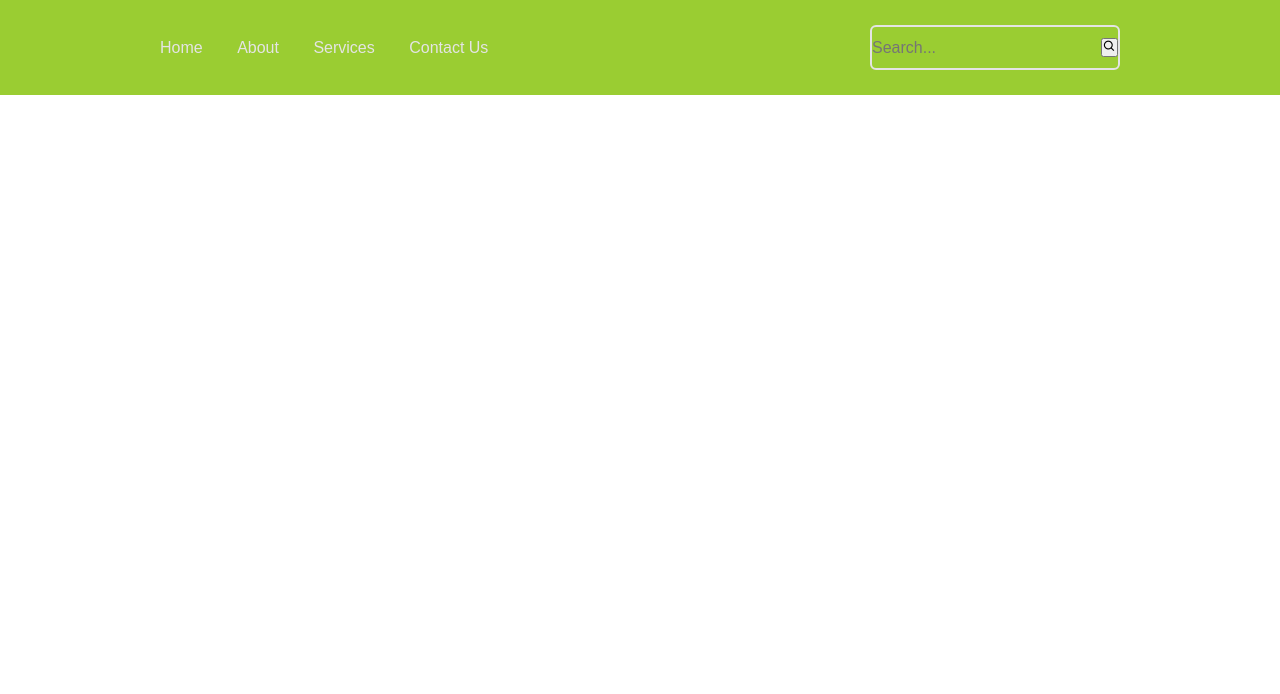
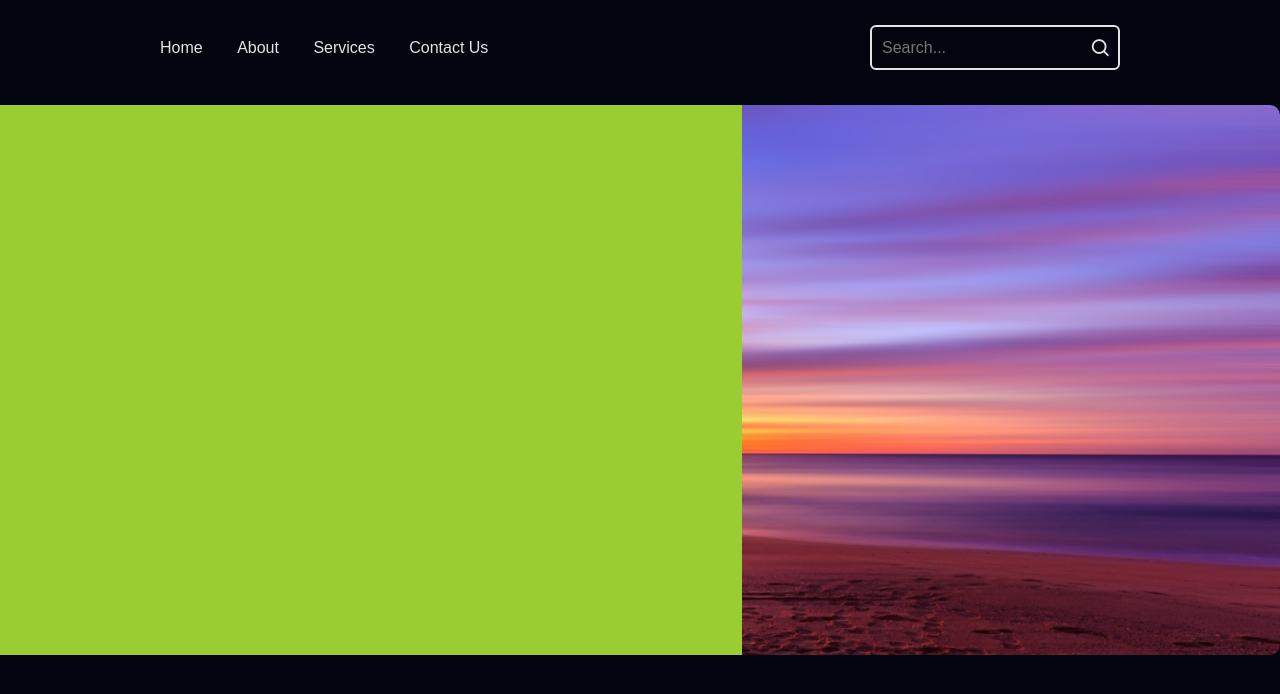
Before and after one commit to rumi0811/webisteLoginRegister, a plain HTML site: page index.html in a window 1280 px wide. Drawn offline with nearby package versions, Linux system fonts and the light colour scheme.

Commit message:
Change CSS

```diff
--- a/index.html
+++ b/index.html
@@ -23,5 +23,11 @@
         </form>
     </header>
 
+    <div class="container">
+        <div class="content"></div>
+        <div class="logreg-box"></div>
+
+    </div>
+
 </body>
 </html>
--- a/style.css
+++ b/style.css
@@ -3,6 +3,10 @@
     padding:0 ;
     font-family: 'Poppins', sans-serif ;
     box-sizing: border-box;
+}
+
+body{
+    background: #020410;
 }
 
 .header{
@@ -11,7 +15,7 @@
     left: 0;
     width: 100%;
     padding: 25px 12.5%;
-    background: yellowgreen;
+    background: transparent;
     display: flex;
     justify-content: space-between;
     align-items: center;
@@ -63,4 +67,51 @@
     outline: none;
     font-size: 16px;
     color: #e4e4e4;
+    padding-left: 10px;
 }
+
+.search-bar button{
+    width: 40px;
+    height: 100%;
+    background: transparent;
+    display: flex;
+    align-items: center;
+    justify-content: center;
+    border: none;
+    outline: none;
+    cursor: pointer;
+}
+
+.search-bar button i{
+    font-size: 22px;
+    color: #e4e4e4;
+}
+
+.container{
+    position: absolute;
+    width: 100%;
+    height: 550px;
+    background: url('o.jpg')no-repeat;
+    background-size: cover;
+    background-position: center;
+    left: 50%;
+    transform: translate(-50%, 50%);
+    border-radius: 10px;
+    margin-top: -170px;
+
+}
+
+.container .content{
+    width: 58%;
+    height: 100%;
+    background: yellowgreen;
+    position: absolute;
+    top: 0;
+    left: 0;
+}
+
+.container .logreg-box{
+    width: calc(100% - 58%);
+    height: 100%;
+    background: red;
+}
```
Also changed, not shown: background.jfif (added), backgroundd.jfif (added), kk.jfif (added), o.jpg (added), 1 other file.
